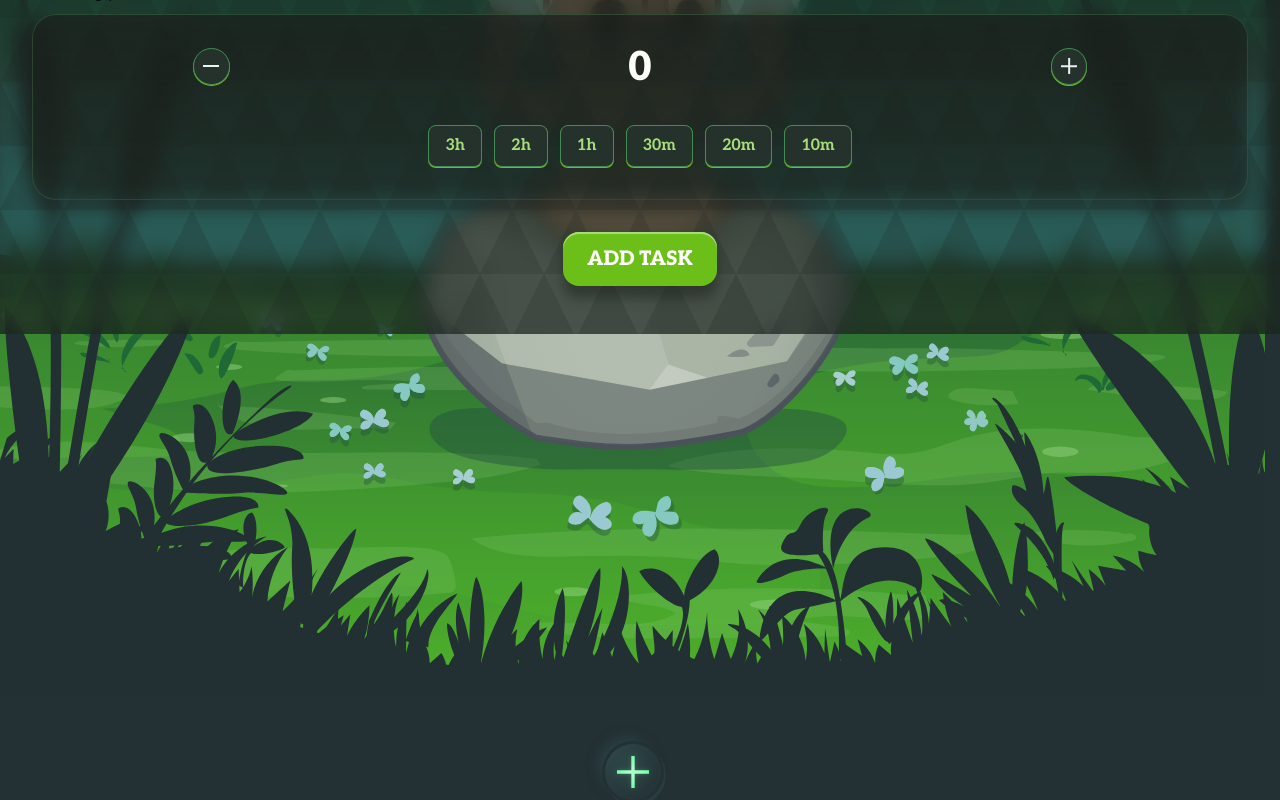
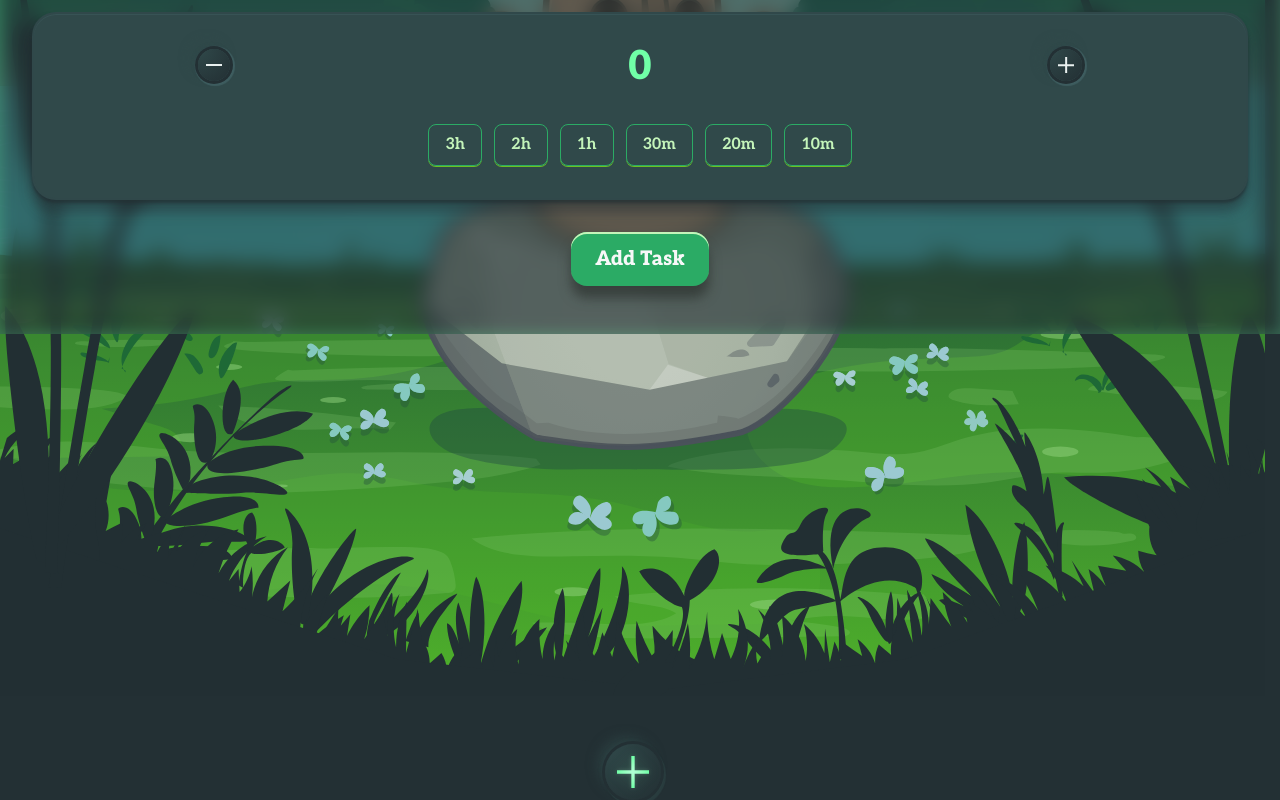
Before and after one commit to GaryWintle/kofun, a Next.js app: page / in a window 1280 px wide. Both pictures are taken after a click on the button 632 px from the left and 1421 px from the top of the page. Shown: the part 649-1449 px from the top of the page. Built offline with nearby package versions, Linux system fonts and the light colour scheme.

Commit message:
styled incremental and dec buttons

```diff
--- a/src/components/TaskForm/TaskForm.jsx
+++ b/src/components/TaskForm/TaskForm.jsx
@@ -45,7 +45,9 @@ const TaskForm = ({ onAddTask, setTaskModule }) => {
 
   return (
     <div className={styles.moduleWrapper} {...moduleSlideInOut}>
-      <TaskFormCancelButton setTaskModule={setTaskModule} />
+      <div className={styles.moduleHeader}>
+        <TaskFormCancelButton setTaskModule={setTaskModule} />
+      </div>
 
       <form onSubmit={handleSubmit} className={styles.container}>
         <div className={styles.field}>
@@ -150,7 +152,7 @@ const TaskForm = ({ onAddTask, setTaskModule }) => {
             type="submit"
             className={styles.submitButton}
           >
-            ADD TASK
+            Add Task
           </motion.button>
         </div>
       </form>
--- a/src/components/TaskForm/TaskForm.module.css
+++ b/src/components/TaskForm/TaskForm.module.css
@@ -3,30 +3,25 @@
   flex-direction: column;
   flex: 1;
   min-height: 0;
-  position: relative;
+  backdrop-filter: blur(10px);
+  background-color: oklch(from var(--blue-700) l c h / 0.65);
+  border-radius: var(--br-lg) var(--br-lg) 0 0;
+  box-shadow:
+    inset 0 2px 0 oklch(from var(--highlight-green-500) l c h / 0.45),
+    inset 0 0 16px oklch(from var(--highlight-green-500) l c h / 0.3);
 }
 
-/* Header Section */
-
 .moduleHeader {
-  /* display: flex; */
   position: relative;
-  background-color: oklch(from var(--green-700) l c h / 1);
-  backdrop-filter: blur(10px);
-  border-radius: 1rem 1rem 0 0;
-  /* border-top: 2px solid var(--green-500); */
-  border-bottom: 1px solid var(--green-600);
-  /* border-bottom: 1px solid var(--green-600); */
   padding-inline: var(--sp-05);
   padding-block-start: var(--sp-05);
   padding-block-end: var(--sp-02);
-  /* box-shadow: 0 -24px 24px 3px oklch(from var(--green-700) l c h / 0.15); */
 }
 
-.headerText {
+.title {
   font-size: var(--font-size-md);
   font-weight: var(--font-weight-bold);
-  color: var(--green-100);
+  color: var(--blue-100);
   text-align: center;
 }
 
@@ -36,32 +31,15 @@
   text-align: center;
 }
 
-.cancelButton {
-  width: 1.6rem;
-  background-color: transparent;
-  position: absolute;
-  right: var(--sp-01);
-  /* top: calc(50% - 1ch); */
-  top: var(--sp-01);
-}
-
 .container {
   flex: 1 0 auto;
-  /* min-height: 0; */
   display: flex;
   flex-direction: column;
-  /* margin-inline: 1rem; */
   padding-inline: var(--sp-05);
-  padding-block-start: var(--sp-05);
+  padding-block-start: 0;
   padding-block-end: var(--sp-06);
   gap: var(--sp-05);
-  background: url('/kofun-pattern-neutral-20.svg'), none;
-  background-color: rgba(26, 36, 31, 0.7);
-  backdrop-filter: blur(10px);
-  background-size: 10%;
-
   overflow-y: auto;
-  box-shadow: inset 0 12px 12px oklch(from var(--green-700) l c h / 0.4);
 }
 
 .field {
@@ -78,10 +56,10 @@
 
 .submitButton {
   align-self: center;
-  color: var(--green-100);
+  color: var(--blue-100);
   font-size: var(--font-size-md);
   font-weight: var(--font-weight-black);
-  background-color: var(--green-400);
+  background-color: var(--green-500);
   padding-block: var(--sp-02);
   padding-inline: var(--sp-04);
   margin-inline: 3rem;
@@ -91,34 +69,18 @@
     0 12px 12px oklch(from var(--neutral-black) l c h / 0.5);
 }
 
-.resetButton {
-  align-self: center;
-  font-weight: var(--font-weight-regular);
-  color: var(--green-300);
-  background-color: transparent;
-  padding-block: var(--sp-01);
-  padding-inline: var(--sp-03);
-  border: 2px solid var(--green-300);
-}
-
-.subtleButton {
-  color: var(--green-300);
-  font-size: var(--font-size-sm);
-  background-color: transparent;
-}
-
 /* enter text */
 .textInput {
-  color: var(--green-700);
-  font-size: var(--font-size-lg);
+  color: var(--blue-500);
+  font-size: var(--font-size-md);
   font-weight: var(--font-weight-medium);
-  background-color: var(--green-100);
+  background-color: var(--blue-200);
   box-shadow:
-    inset 0 0 6px var(--highlight-green-300),
+    inset 0 5px 6px oklch(from var(--blue-400) l c h / 0.25),
     0 12px 12px oklch(from var(--neutral-black) l c h / 0.4);
-  border: 2px solid var(--green-500);
-  padding-block: var(--sp-03);
-  padding-inline: var(--sp-03);
+  border: 2px solid var(--blue-500);
+  padding-block: var(--sp-04);
+  padding-inline: var(--sp-04);
   border-radius: var(--br-md);
   line-height: 1;
   transition:
@@ -140,17 +102,16 @@ input::placeholder {
   display: flex;
   flex-direction: column;
   gap: var(--sp-05);
-  background: linear-gradient(
-    oklch(from var(--neutral-black) l c h / 0.5),
-    oklch(from var(--green-700) l c h / 0.2)
-  );
-  backdrop-filter: blur(10px);
+  background: var(--blue-600);
   padding-block-start: var(--sp-04);
   padding-block-end: var(--sp-05);
   padding-inline: var(--sp-05);
   border-radius: var(--br-lg);
-  border: 1px solid oklch(from var(--green-600) l c h / 0.5);
-  box-shadow: 0 12px 12px oklch(from var(--neutral-black) l c h / 0.4);
+  border: 2px solid oklch(from var(--blue-600) l c h / 0.75);
+  box-shadow:
+    inset 0 1px 0 oklch(from var(--blue-500) l c h / 0.2),
+    0 12px 12px oklch(from var(--blue-700) l c h / 0.5),
+    0 3px 3px oklch(from var(--blue-700) l c h / 0.7);
 }
 
 .timeStepper {
@@ -167,7 +128,7 @@ input::placeholder {
   font-weight: var(--font-weight-black);
   line-height: 1;
   padding-block-start: 5px;
-  color: var(--green-100);
+  color: var(--highlight-green-500);
   background-color: transparent;
   text-align: center;
 }
@@ -177,21 +138,25 @@ input::placeholder {
 }
 
 .taskTimeButton {
-  background-color: var(--green-700);
-  font-size: var(--font-size-xl);
-  font-weight: var(--font-weight-black);
-  width: 2.3rem;
-  aspect-ratio: 1;
   padding: var(--sp-01);
   border-radius: var(--br-circle);
-  border: 1px solid var(--green-500);
-  box-shadow: 0 1px 0 var(--green-400);
-  display: flex;
-  align-items: center;
-  justify-content: center;
   -webkit-touch-callout: none;
   -webkit-user-select: none;
   user-select: none;
+  background: radial-gradient(
+    circle at top left,
+    var(--blue-600),
+    var(--blue-700)
+  );
+  box-shadow:
+    0 0 0 3px var(--blue-700),
+    1px 1px 1px 4px oklch(from var(--blue-500) l c h / 0.4),
+    -2px -2px 5px oklch(from var(--blue-600) l c h / 0.4),
+    -7px -7px 12px oklch(from var(--blue-600) l c h / 0.6);
+  svg {
+    width: 16px;
+    height: 16px;
+  }
 }
 
 .longTimeText {
@@ -220,13 +185,3 @@ input::placeholder {
   border: 1px solid var(--green-500);
   box-shadow: 0 1px 0 var(--green-400);
 }
-
-.resetButton {
-  align-self: center;
-  font-weight: var(--font-weight-regular);
-  color: var(--green-300);
-  background-color: transparent;
-  padding-block: var(--sp-01);
-  padding-inline: var(--sp-03);
-  border: 2px solid var(--green-300);
-}
--- a/src/components/TaskFormCancelButton/TaskFormCancelButton.jsx
+++ b/src/components/TaskFormCancelButton/TaskFormCancelButton.jsx
@@ -1,4 +1,4 @@
-import styles from '@/components/TaskForm/TaskForm.module.css';
+import styles from '@/components/TaskFormCancelButton/TaskFormCancelButton.module.css';
 import { motion } from 'motion/react';
 import { buttonPress } from '@/animations/variants';
 
--- a/src/components/TaskFormCancelButton/TaskFormCancelButton.module.css
+++ b/src/components/TaskFormCancelButton/TaskFormCancelButton.module.css
@@ -0,0 +1,7 @@
+.cancelButton {
+  /* width: 1.6rem; */
+  background-color: transparent;
+  position: absolute;
+  right: var(--sp-03);
+  top: var(--sp-03);
+}
--- a/src/styles/global.css
+++ b/src/styles/global.css
@@ -17,13 +17,13 @@
   --highlight-green-500: oklch(89.958% 0.17464 153.846);
 
   /* Green scale */
-  --green-100: oklch(1 0.01 120);
+  /* --green-100: oklch(1 0.01 120);
   --green-200: oklch(0.94 0.08 126);
   --green-300: oklch(0.84 0.14 133);
   --green-400: oklch(0.72 0.2 134);
   --green-500: oklch(0.58 0.11 150);
   --green-600: oklch(0.47 0.07 147);
-  --green-700: oklch(0.3 0.02 165);
+  --green-700: oklch(0.3 0.02 165); */
 
   /* Neutrals */
   --neutral-white: oklch(0.98 0 90);
```
